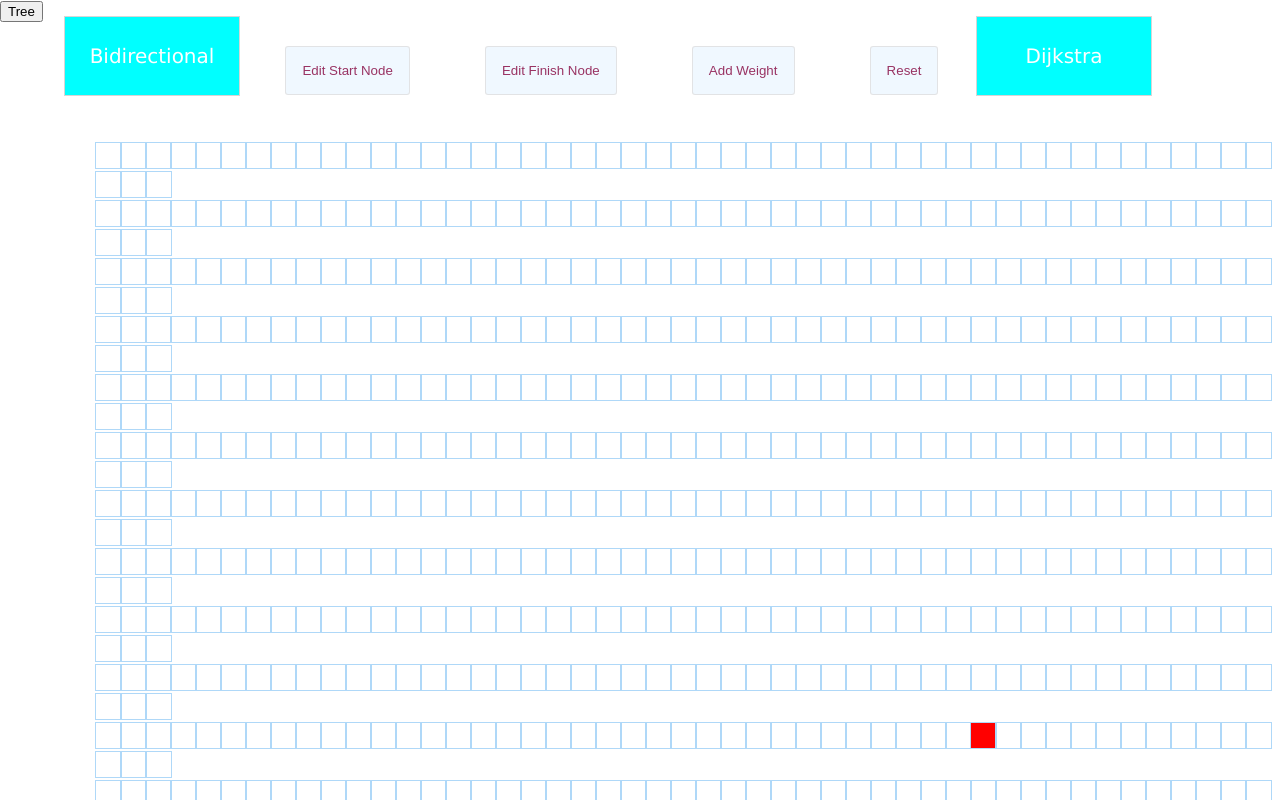
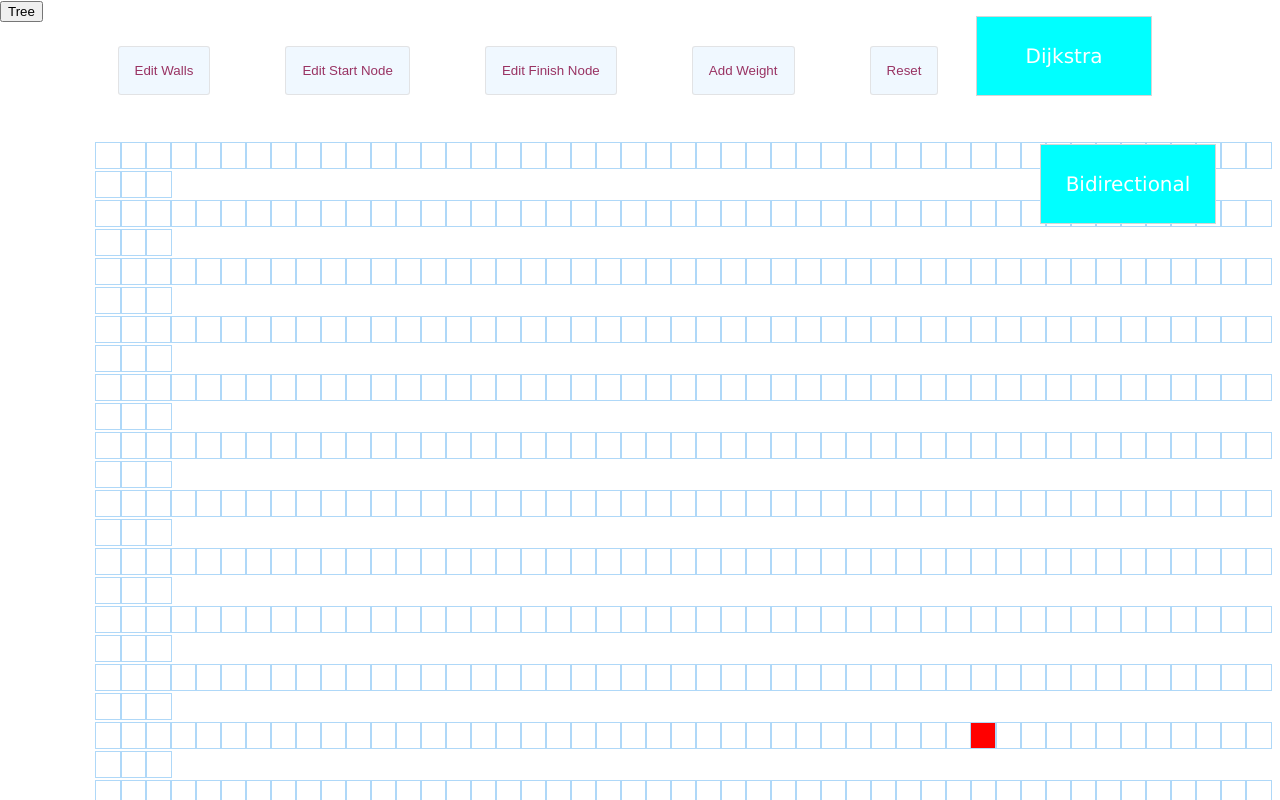
Before and after one commit to joeypeterson15/pathfinding-visualizer, a React (Create React App) app in the folder my-app/: page / in a window 1280 px wide. Shown: the top 800 px of the page. Built offline with nearby package versions, Linux system fonts and the light colour scheme.

Commit message:
asdfasdf

```diff
--- a/my-app/src/PathfindingVisualizer/PathfindingVisualizer.css
+++ b/my-app/src/PathfindingVisualizer/PathfindingVisualizer.css
@@ -18,8 +18,23 @@
     font-weight: 500;
 }
 
+#visualize-buttons {
+    position: absolute;
+    right: 5vw;
+    top: 9rem;
+    background-color: aqua;
+    color: white;
+    border: 0.2px solid rgb(214, 214, 214);
+    height: 5rem;
+    width: 11rem;
+    font-family: 'Lucida Sans', 'Lucida Sans Regular', 'Lucida Grande', 'Lucida Sans Unicode', Geneva, Verdana, sans-serif;
+    font-size: 20px;
+    font-weight: 500;
+}
+
 .left {
   left: 5vw;
+  top: 10rem;
 }
 
 .wall-mode{
--- a/my-app/src/PathfindingVisualizer/PathfindingVisualizer.js
+++ b/my-app/src/PathfindingVisualizer/PathfindingVisualizer.js
@@ -239,7 +239,7 @@ function PathfindingVisualizer () {
                 <button id="visualize-button" onClick={() => visualizeDijkstra()}>
                     Dijkstra
                 </button>
-                <button id="visualize-button" className='left' onClick={() => visualizeBidirectional()}>
+                <button id="visualize-buttons" onClick={() => visualizeBidirectional()}>
                     Bidirectional
                 </button>
             <div className="grid">
```
